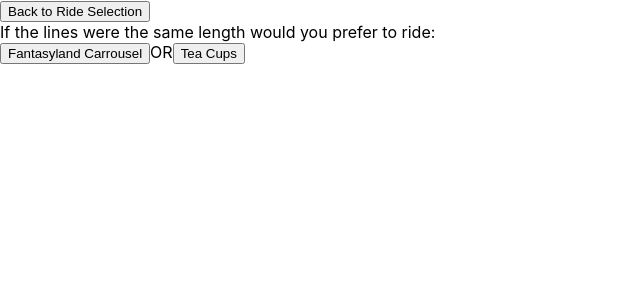
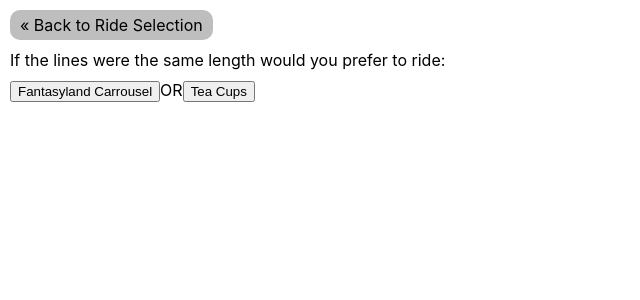
Before and after one commit to bbk001/disney-optimizer, a React (Create React App) app in the folder disney-optimizer-frontend/: page / in a window 1280 px wide. Both pictures are taken after a click on the button "Continue". Shown: the top 300 px of the page, without its empty margins (0-640 px from the left). Built offline with nearby package versions, Linux system fonts and the light colour scheme.

Commit message:
Styling and fix changing selected rides bug

```diff
--- /dev/null
+++ b/disney-optimizer-frontend/src/App.css
@@ -0,0 +1,25 @@
+.page {
+  max-width: 500px;
+  margin: 10px;
+}
+
+button.back {
+  all: unset;
+  cursor: pointer;
+  background-color: rgb(190, 190, 190);
+  color: black;
+  border-radius: 10px;
+  text-decoration: none;
+  display: inline-block;
+  padding: 5px 10px;
+}
+
+button.back:hover {
+  background-color: rgb(150, 150, 150);
+  color: black;
+}
+
+.explainer {
+  margin-top: 10px;
+  margin-bottom: 10px;
+}
--- a/disney-optimizer-frontend/src/App.js
+++ b/disney-optimizer-frontend/src/App.js
@@ -1,4 +1,5 @@
 import React, { useState } from 'react';
+import './App.css';
 import RideRate from './features/rideRate/RideRate';
 import DeselectRides from './features/rideSelection/DeselectRides';
 import RideSort from './features/rideSort/RideSort';
--- a/disney-optimizer-frontend/src/features/planning/Planning.js
+++ b/disney-optimizer-frontend/src/features/planning/Planning.js
@@ -5,11 +5,14 @@
 
 function Planning({setReadyToPlan}) {
   return (
-    <div className="App">
-      <button onClick={()=>{
-        localStorage.removeItem('ride-ratings')
-        setReadyToPlan(false)
-      }}>Back to Ride Rating</button>
+    <div className="page">
+      <button
+        onClick={()=>{
+          localStorage.removeItem('ride-ratings')
+          setReadyToPlan(false)
+        }}
+        className='back'
+      >&laquo; Back to Ride Rating</button>
       <Scheduling />
       <WaitTimeLoad />
       <Plan />
--- a/disney-optimizer-frontend/src/features/planning/planList/Plan.js
+++ b/disney-optimizer-frontend/src/features/planning/planList/Plan.js
@@ -20,16 +20,27 @@
 
   const dispatch = useDispatch();
 
-  const requestBody = {
-    arrive: arrive,
-    depart: depart,
-    rideWaitTimes: waitTimePredicts,
-    tbr: tbr,
-    rideDict: getRideInfo()
-  }
 
   function makePlans() {
-    if (isUpToDate(lastWTUpdate)) {
+    const requestBody = {
+      arrive: arrive,
+      depart: depart,
+      rideWaitTimes: waitTimePredicts,
+      tbr: tbr,
+      rideDict: getRideInfo()
+    }
+    let hasAllInfo = true;
+    for (const ride in requestBody.rideDict) {
+      hasAllInfo = hasAllInfo && waitTimePredicts.hasOwnProperty(ride);
+    }
+    if (isUpToDate(lastWTUpdate) && hasAllInfo) {
+      const requestBody = {
+        arrive: arrive,
+        depart: depart,
+        rideWaitTimes: waitTimePredicts,
+        tbr: tbr,
+        rideDict: getRideInfo()
+      }
       const requestPlanOptions = {
         method: 'POST',
         headers: {
--- a/disney-optimizer-frontend/src/features/planning/selectTiming/Scheduling.js
+++ b/disney-optimizer-frontend/src/features/planning/selectTiming/Scheduling.js
@@ -38,7 +38,7 @@
   return (
     <div>
       <div>
-        <div>Choose which day you will go:</div>
+        <div className="explainer">Choose which day you will go:</div>
         <Flatpickr
           key='date-picker'
           value={date}
@@ -49,7 +49,7 @@
         />
       </div>
       <div>
-        <div>Choose roughly when you will arrive:</div>
+        <div className="explainer">Choose roughly when you will arrive:</div>
         <Flatpickr
           data-enable-time
           key='arrive-picker'
@@ -62,7 +62,7 @@
         />
       </div>
       <div>
-        <div>Choose roughly when you will leave:</div>
+        <div className="explainer">Choose roughly when you will leave:</div>
         <Flatpickr
           data-enable-time
           key='depart-picker'
@@ -75,7 +75,7 @@
         />
       </div>
       <div>
-        <div>Choose how much time you will take between rides in minutes:</div>
+        <div className="explainer">Choose how much time you will take between rides in minutes:</div>
         <input
           type="number"
           key="tbr"
--- a/disney-optimizer-frontend/src/features/rideRate/RideRate.js
+++ b/disney-optimizer-frontend/src/features/rideRate/RideRate.js
@@ -8,11 +8,14 @@
   const [rideRateData, setRideRateData] = useState({i: 0, listOfRatings: [1000]});
 
   return (
-    <div>
-      <button onClick={()=>{
-        localStorage.removeItem('sorted-rides')
-        setReadyToRate(false)
-      }}>Back to Ride Sorting</button>
+    <div className='page'>
+      <button
+        onClick={()=>{
+          localStorage.removeItem('sorted-rides')
+          setReadyToRate(false)
+        }}
+        className='back'
+      >&laquo; Back to Ride Sorting</button>
       <RideRateCompare
         rideLeft={rideInfo[rideOrder[rideRateData.i]]}
         rideRight={rideInfo[rideOrder[rideRateData.i+1]]}
--- a/disney-optimizer-frontend/src/features/rideRate/RideRateCompare.js
+++ b/disney-optimizer-frontend/src/features/rideRate/RideRateCompare.js
@@ -5,7 +5,11 @@
 
   return (
     <div>
-      <div>If the line for {rideLeft.rideName} were 60 minutes how short would the line for {rideRight.rideName} need to be for you to ride it instead:</div>
+      <div className='explainer'>
+        If the line for {rideLeft.rideName} were 60 minutes
+        how short would the line for {rideRight.rideName}
+        need to be for you to ride it instead:
+      </div>
         <input
           type="number"
           key="minTime"
--- a/disney-optimizer-frontend/src/features/rideSelection/DeselectRides.js
+++ b/disney-optimizer-frontend/src/features/rideSelection/DeselectRides.js
@@ -7,8 +7,8 @@
   console.log(excludedRides)
 
   return (
-    <div>
-      <div>First select any rides you are not interested in even if the line is short.</div>
+    <div className='page'>
+      <div className='explainer'>First select any rides you are not interested in even if the line is short.</div>
       <table>
         <tbody>
           {Object.keys(rideInfo).map(ride =>
--- a/disney-optimizer-frontend/src/features/rideSort/RideCompare.js
+++ b/disney-optimizer-frontend/src/features/rideSort/RideCompare.js
@@ -5,7 +5,7 @@
   console.log(rideLeft)
   return (
     <div>
-      <div>If the lines were the same length would you prefer to ride:</div>
+      <div className='explainer'>If the lines were the same length would you prefer to ride:</div>
       <button
         onClick={pickLeft}
       >
--- a/disney-optimizer-frontend/src/features/rideSort/RideSort.js
+++ b/disney-optimizer-frontend/src/features/rideSort/RideSort.js
@@ -8,10 +8,11 @@
   const [insertSortData, setInsertSortData] = useState({i: 1, j: 0, key: rideList[1], list: rideList});
 
   return (
-    <div>
-      <button onClick={()=>{
-        setReadyToSort(false)
-      }}>Back to Ride Selection</button>
+    <div className='page'>
+      <button
+        onClick={()=>{setReadyToSort(false)}}
+        className='back'
+      >&laquo; Back to Ride Selection</button>
       <RideCompare
         rideLeft={rideInfo[insertSortData.key]}
         rideRight={rideInfo[insertSortData.list[insertSortData.j]]}
```
